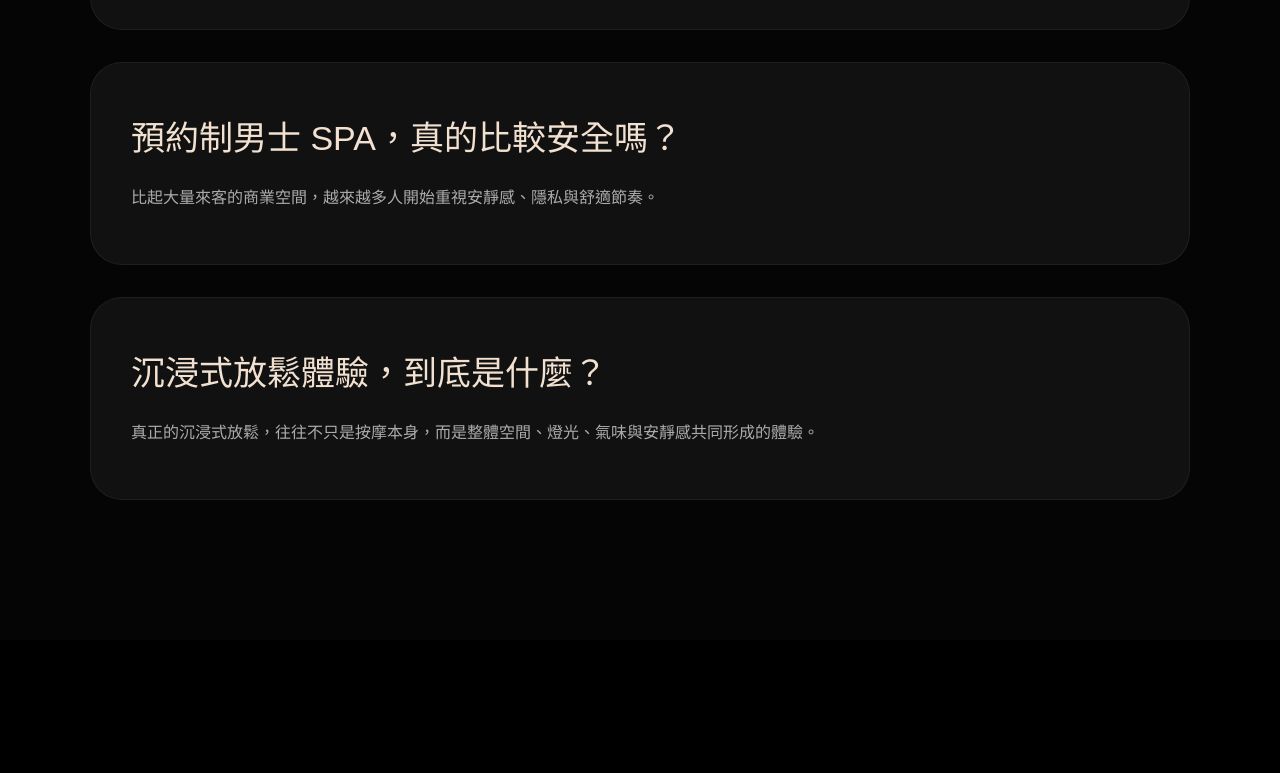
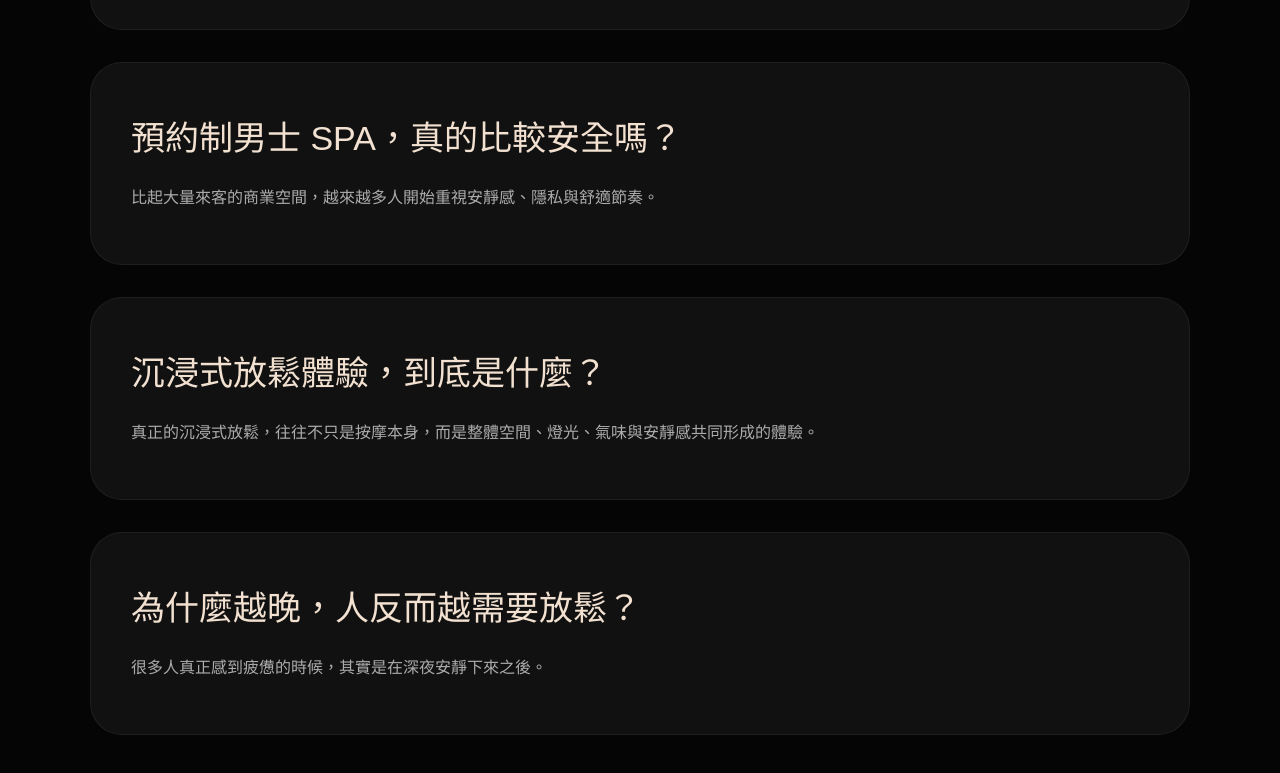
Before and after one commit to profoundroomkh/profound-room, a Next.js app: page /journal in a window 1280 px wide. Shown: the part 2111-2884 px from the top of the page. Before the commit the page ends 2751 px from the top, so only its background shows below. Built offline with nearby package versions, Linux system fonts and the light colour scheme.

Commit message:
Update page.js

```diff
--- a/app/journal/page.js
+++ b/app/journal/page.js
@@ -93,6 +93,16 @@ export default function JournalPage() {
 
   link:
     '/journal/immersive-relaxation-experience',
+},
+    {
+  title:
+    '為什麼越晚，人反而越需要放鬆？',
+
+  description:
+    '很多人真正感到疲憊的時候，其實是在深夜安靜下來之後。',
+
+  link:
+    '/journal/why-people-need-relaxation-at-night',
 },
   ]
 
```
